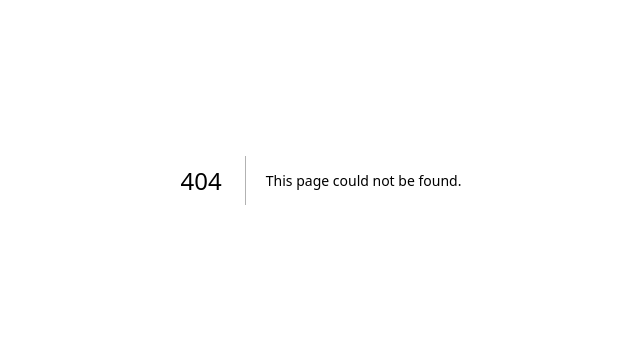
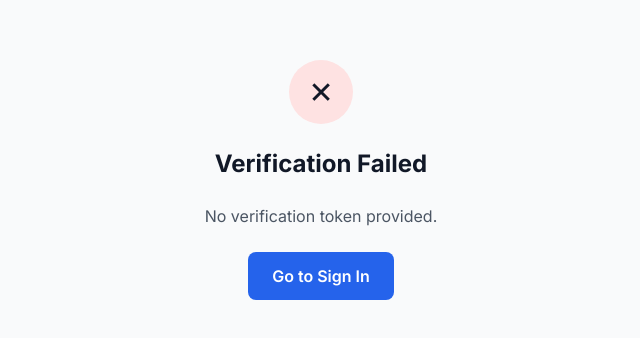
Before and after one commit to alexa-like/FormatX, a Next.js app: page /verify-email in a window 1280 px wide. Before the commit this address had no page. Shown: the part 220-558 px from the top of the page, without its empty margins (319-959 px from the left). Built offline with nearby package versions, Linux system fonts and the light colour scheme.

Commit message:
Add src/app/verify-email/page.tsx

```diff
--- /dev/null
+++ b/src/app/verify-email/page.tsx
@@ -0,0 +1,73 @@
+'use client';
+
+import { useEffect, useState } from 'react';
+import Link from 'next/link';
+import { useSearchParams } from 'next/navigation';
+
+export default function VerifyEmailPage() {
+  const searchParams = useSearchParams();
+  const token = searchParams.get('token');
+  const [status, setStatus] = useState<'loading' | 'success' | 'error'>('loading');
+  const [message, setMessage] = useState('');
+
+  useEffect(() => {
+    if (!token) {
+      setStatus('error');
+      setMessage('No verification token provided.');
+      return;
+    }
+
+    fetch(`/api/auth/verify-email?token=${token}`)
+      .then((res) => res.json())
+      .then((data) => {
+        if (data.success) {
+          setStatus('success');
+          setMessage(data.message || 'Email verified successfully!');
+        } else {
+          setStatus('error');
+          setMessage(data.error || 'Verification failed.');
+        }
+      })
+      .catch(() => {
+        setStatus('error');
+        setMessage('Something went wrong. Please try again.');
+      });
+  }, [token]);
+
+  return (
+    <div className="min-h-screen flex items-center justify-center bg-gray-50 py-12 px-4">
+      <div className="max-w-md w-full text-center space-y-6">
+        {status === 'loading' && (
+          <>
+            <div className="animate-spin w-12 h-12 border-4 border-primary-600 border-t-transparent rounded-full mx-auto" />
+            <p className="text-gray-600">Verifying your email...</p>
+          </>
+        )}
+        {status === 'success' && (
+          <>
+            <div className="w-16 h-16 bg-green-100 rounded-full flex items-center justify-center mx-auto">
+              <span className="text-3xl">✓</span>
+            </div>
+            <h1 className="text-2xl font-bold text-gray-900">Email Verified!</h1>
+            <p className="text-gray-600">{message}</p>
+            <Link href="/login" className="inline-block bg-primary-600 text-white px-6 py-3 rounded-lg font-semibold hover:bg-primary-700 transition">
+              Sign In
+            </Link>
+          </>
+        )}
+        {status === 'error' && (
+          <>
+            <div className="w-16 h-16 bg-red-100 rounded-full flex items-center justify-center mx-auto">
+              <span className="text-3xl">✕</span>
+            </div>
+            <h1 className="text-2xl font-bold text-gray-900">Verification Failed</h1>
+            <p className="text-gray-600">{message}</p>
+            <Link href="/login" className="inline-block bg-primary-600 text-white px-6 py-3 rounded-lg font-semibold hover:bg-primary-700 transition">
+              Go to Sign In
+            </Link>
+          </>
+        )}
+      </div>
+    </div>
+  );
+}
```
